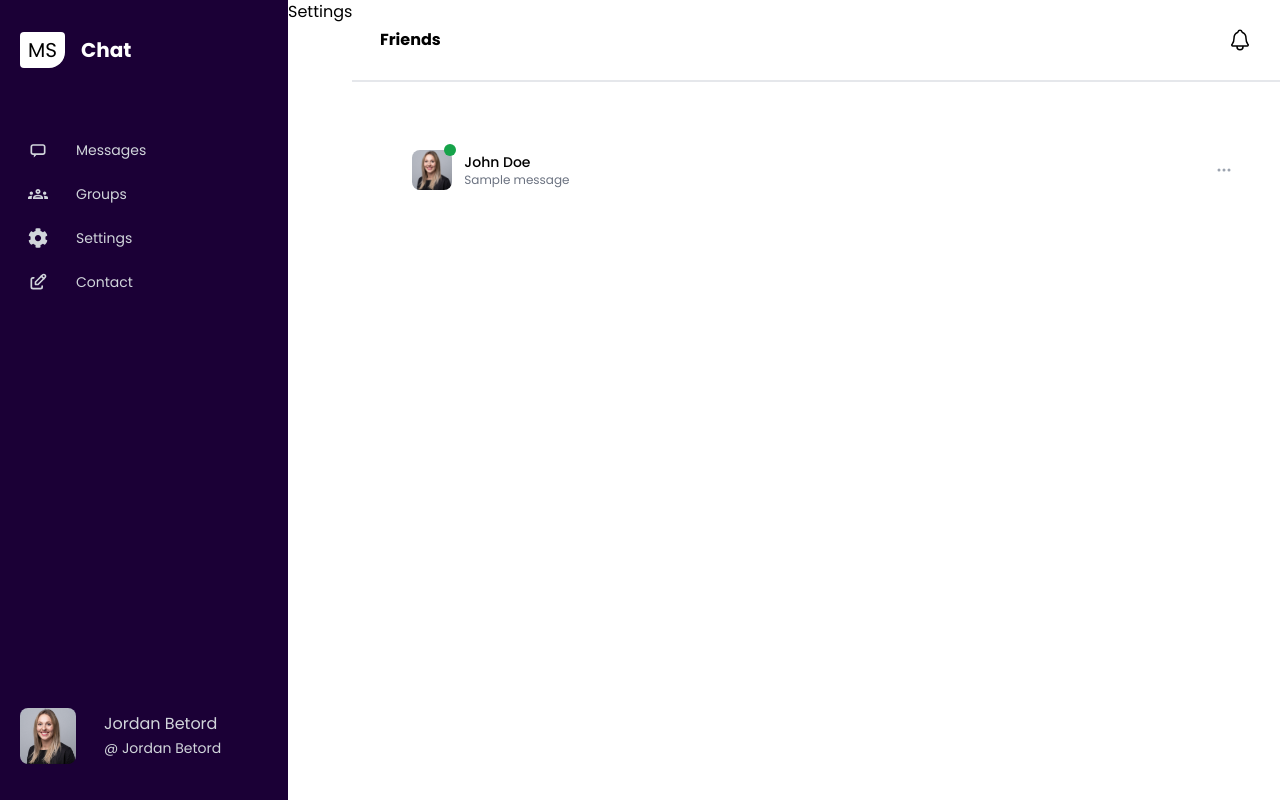
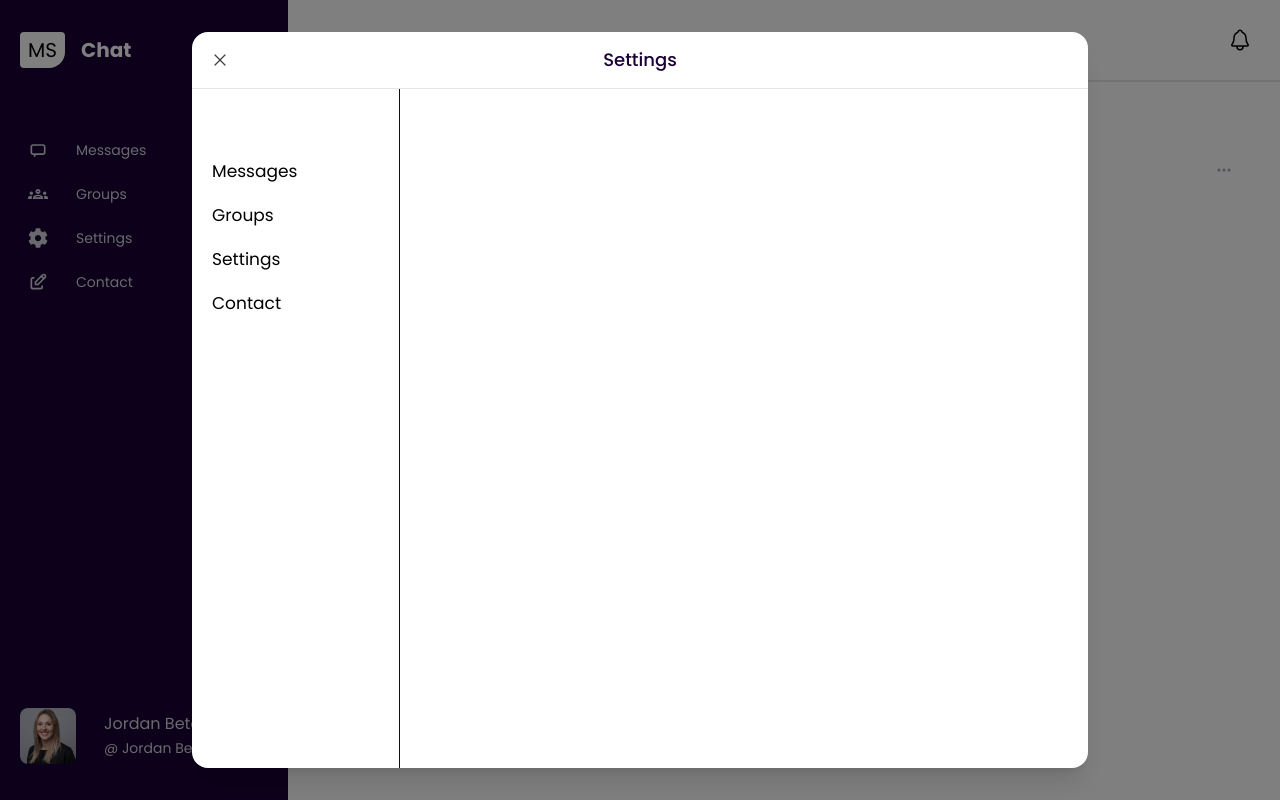
Before and after one commit to ghollamsimo/Service_de_Communication_Frontend, a React (Vite) app: page / in a window 1280 px wide. Both pictures are taken after a click on the item "Settings". Built offline with nearby package versions, Linux system fonts and the light colour scheme.

Commit message:
Feat --> Adding Folder of settings and adding NotificationSetting file

```diff
--- a/src/components/ContactComponent.tsx
+++ b/src/components/ContactComponent.tsx
@@ -4,19 +4,6 @@ import Aos from "aos";
 
 const Contact: React.FC = ({isOpen}) => {
     const Friends: Contacts[] = [
-        {image: 'src/assets/profile.jpg', name: 'Mohamed', time: 10 ,message: 'Thanks for the quick response', isOnline: true},
-        {image: 'src/assets/profile.jpg', name: 'ghollam', time: 11 , message: 'Thanks for the quick response..' ,isOnline: true},
-        {image: 'src/assets/profile.jpg', name: 'ghollam', time: 11 , message: 'Thanks for the quick response..' ,isOnline: true},
-        {image: 'src/assets/profile.jpg', name: 'ghollam', time: 11 , message: 'Thanks for the quick response..' ,isOnline: true},
-        {image: 'src/assets/profile.jpg', name: 'ghollam', time: 11 , message: 'Thanks for the quick response..' ,isOnline: true},
-        {image: 'src/assets/profile.jpg', name: 'ghollam', time: 11 , message: 'Thanks for the quick response..' ,isOnline: true},
-        {image: 'src/assets/profile.jpg', name: 'ghollam', time: 11 , message: 'Thanks for the quick response..' ,isOnline: true},
-        {image: 'src/assets/profile.jpg', name: 'ghollam', time: 11 , message: 'Thanks for the quick response..' ,isOnline: true},
-        {image: 'src/assets/profile.jpg', name: 'ghollam', time: 11 , message: 'Thanks for the quick response..' ,isOnline: true},
-        {image: 'src/assets/profile.jpg', name: 'ghollam', time: 11 , message: 'Thanks for the quick response..' ,isOnline: true},
-        {image: 'src/assets/profile.jpg', name: 'ghollam', time: 11 , message: 'Thanks for the quick response..' ,isOnline: true},
-        {image: 'src/assets/profile.jpg', name: 'ghollam', time: 11 , message: 'Thanks for the quick response..' ,isOnline: true},
-        {image: 'src/assets/profile.jpg', name: 'ghollam', time: 11 , message: 'Thanks for the quick response..' ,isOnline: true},
 
     ]
     useEffect(() => {
--- a/src/components/SettingsComponent.tsx
+++ b/src/components/SettingsComponent.tsx
@@ -1,11 +1,56 @@
 import React from "react";
 
-const Settings: React.FC = () => {
-  return(
-      <>
-          Settings
-      </>
-  )
+const Settings: React.FC = ({ setIsSettingOpen }) => {
+    const Menus = [
+        { title: "Messages" },
+        { title: "Groups" },
+        { title: "Settings" },
+        { title: "Contact"},
+    ];
+    return (
+        <>
+            <div className="fixed inset-0 z-50">
+                <div className="fixed inset-0 bg-black opacity-50" aria-hidden="true"></div>
+
+                <div className="min-h-screen px-4 text-center flex items-center justify-center">
+                    <div className="inline-block py-8 h-screen w-full max-w-4xl opacity-100 scale-100">
+                        <div
+                            className="inline-flex flex-col w-full text-left align-middle transition-all transform overflow-hidden rounded-2xl bg-white dark:bg-white dark:border dark:border-gray-500 dark:text-neutral-100 shadow-xl h-full">
+                            <div
+                                className="text-[#1B0036] relative flex-shrink-0 px-6 py-4 border-b border-neutral-200 dark:border-[#1b0036] text-center">
+                                <h3 className="text-lg font-medium leading-6 "
+                                    id="headlessui-dialog-title-70">Settings</h3>
+                                <span className="absolute left-3 top-3">
+                                  <button
+                                      onClick={() => setIsSettingOpen(false)}
+                                      className="w-8 h-8 flex items-center justify-center rounded-full text-neutral-700 dark:text-neutral-300 hover:bg-neutral-100 dark:hover:bg-neutral-700 focus:outline-none">
+                                      <span className="sr-only">Close</span>
+                                      <svg xmlns="http://www.w3.org/2000/svg" viewBox="0 0 24 24" fill="currentColor" aria-hidden="true" className="w-5 h-5">
+                                          <path fillRule="evenodd" d="M5.47 5.47a.75.75 0 011.06 0L12 10.94l5.47-5.47a.75.75 0 111.06 1.06L13.06 12l5.47 5.47a.75.75 0 11-1.06 1.06L12 13.06l-5.47 5.47a.75.75 0 01-1.06-1.06L10.94 12 5.47 6.53a.75.75 0 010-1.06z" clipRule="evenodd"></path>
+                                      </svg>
+                                  </button>
+                              </span>
+                            </div>
+                            <div className={'w-52 flex border-r border-[#1b0036] h-full'}>
+                                <ul className="pt-6 m-3 mt-8">
+                                    {Menus.map((menu, index) => (
+                                        <li
+                                            key={index}
+                                            className={`flex rounded-md space-x-3 p-2 cursor-pointer hover:bg-light-white text-black text-sm items-center gap-x-4 ${menu.gap ? "mt-9" : "mt-2"} ${index === 0 && "bg-light-white"}`}
+                                        >
+                                            <span className={`${!open && "hidden"} text-[17px] origin-left duration-200`}>
+                                    {menu.title}
+                                </span>
+                                        </li>
+                                    ))}
+                                </ul>
+                            </div>
+                        </div>
+                    </div>
+                </div>
+            </div>
+        </>
+    );
 }
 
-export default Settings
+export default Settings;
--- a/src/components/SideBarComponent.tsx
+++ b/src/components/SideBarComponent.tsx
@@ -14,11 +14,11 @@ const Sidebar: React.FC = () => {
     const [isContactOpen, setIsContactOpen] = useState<boolean>(false);
     const [isSettingOpen, setIsSettingOpen] = useState<boolean>(false);
 
-    const toggleContact = () => {
+    const toggleContact = (): void => {
         setIsContactOpen(!isContactOpen);
     };
 
-    const toggleSetting = () => {
+    const toggleSetting = (): void => {
         setIsSettingOpen(!isSettingOpen);
     };
 
@@ -40,7 +40,7 @@ const Sidebar: React.FC = () => {
     ];
 
     return (
-        <div className="flex">
+        <>
             <div
                 className={`${open ? "w-72" : "w-20"} bg-[#1B0036] h-screen p-5 pt-8 relative flex flex-col justify-between duration-300`}
             >
@@ -101,7 +101,7 @@ const Sidebar: React.FC = () => {
                     setIsSettingOpen={setIsSettingOpen}
                 />
             )}
-        </div>
+        </>
     );
 };
 
--- /dev/null
+++ b/src/settings/NotifactionSetting.ts
@@ -0,0 +1,3 @@
+const Notifaction = () => {
+
+}
```
